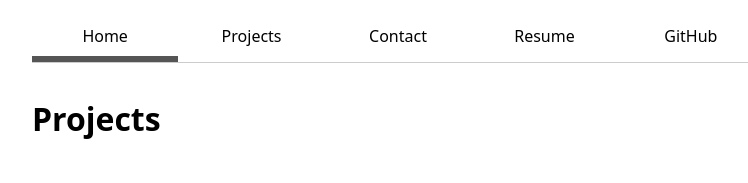
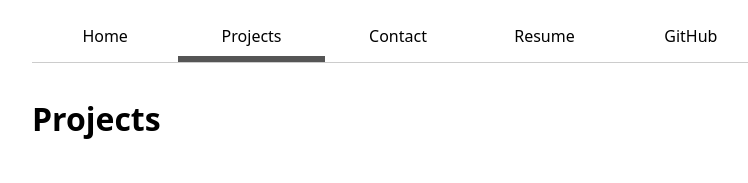
Before and after one commit to bdognieto/portfolio, a plain HTML site: page projects/index.html in a window 1280 px wide. Shown: the whole page, without its empty margins (242-990 px from the left). Drawn offline with Linux system fonts and the light colour scheme.

Commit message:
fixed current class

```diff
--- a/projects/index.html
+++ b/projects/index.html
@@ -8,8 +8,8 @@
 </head>
 <body>
   <nav>
-    <a href="../index.html" class="current"> Home</a>
-    <a href="index.html">Projects</a>
+    <a href="../index.html"> Home</a>
+    <a href="index.html" class="current">Projects</a>
     <a href="../contact/index.html">Contact</a>
     <a href="../resume/index.html">Resume</a>
     <a href="https://github.com/yourusername" target="_blank">GitHub</a>
--- a/style.css
+++ b/style.css
@@ -26,6 +26,6 @@ nav a.current {
 }
 
 nav a:hover {
-  background-color: #c7d9f6;  /* blue background */         /* text turns white */
+  background-color: #dae7fa;
   border-bottom: 0.4em solid #3b82f6;  /* keep underline */
 }
```
Also changed, not shown: contact/index.html (+1 -1 lines), resume/index.html (+1 -1 lines).
